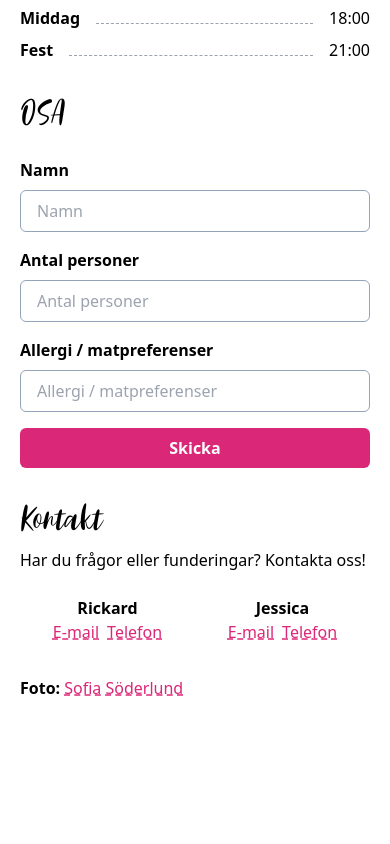
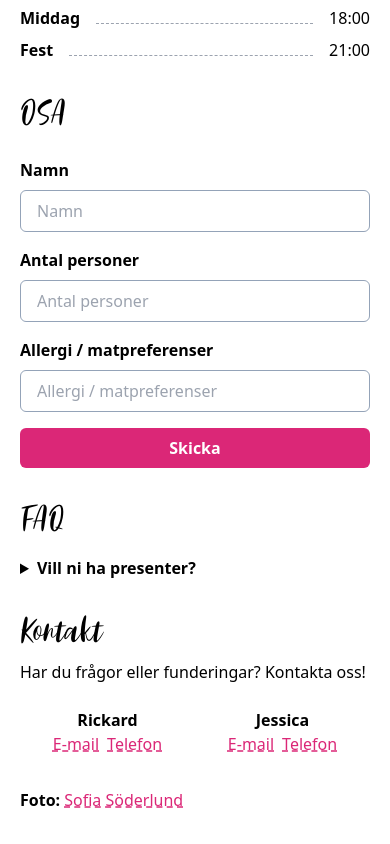
Before and after one commit to believer/rickard-och-jessica, a Next.js app: page / in a window 390 px wide. Shown: the part 1082-1926 px from the top of the page. Before the commit the page ends 1814 px from the top, so only its background shows below. Built offline with nearby package versions, Linux system fonts and the light colour scheme.

Commit message:
feat: add faq

```diff
--- a/app/page.tsx
+++ b/app/page.tsx
@@ -156,6 +156,31 @@ export default function Home() {
             ))}
           </ul>
           <OSA />
+          <h2 className="text-4xl font-cursive mt-8 md:mt-12">FAQ</h2>
+          <div>
+            <details className="mt-4">
+              <summary className="cursor-pointer font-semibold">
+                Vill ni ha presenter?
+              </summary>
+              <p className="mt-2">
+                Vi vill träffa er och ha en trevlig kväll tillsammans! Vi har
+                därför valt att inte ha några presenter.
+              </p>
+              <p className="mt-2">
+                Om ni ändå vill ge oss något så kan ni göra det genom att skänka
+                till en framtida bröllopsresa. Ni kan göra det genom att swisha
+                till{" "}
+                <a
+                  className="underline decoration-dashed decoration-pink-600 text-pink-600"
+                  href="#contact"
+                >
+                  brudparet
+                </a>{" "}
+                eller genom att betala in på 9273-257 851 7 (ICA Banken).{" "}
+                <span className="text-red-500">♥</span>
+              </p>
+            </details>
+          </div>
           <h2 className="text-4xl font-cursive mt-8 md:mt-12" id="contact">
             Kontakt
           </h2>
```
